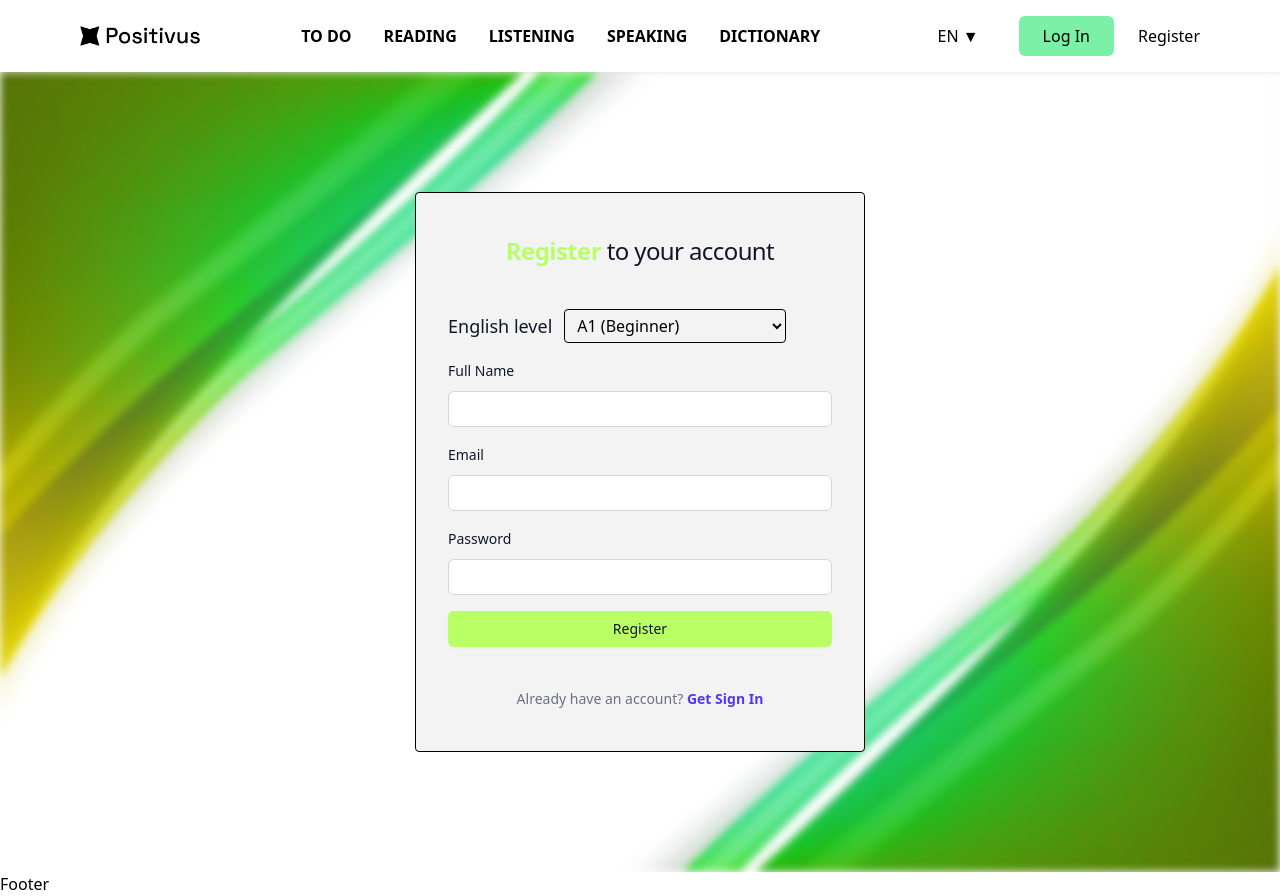
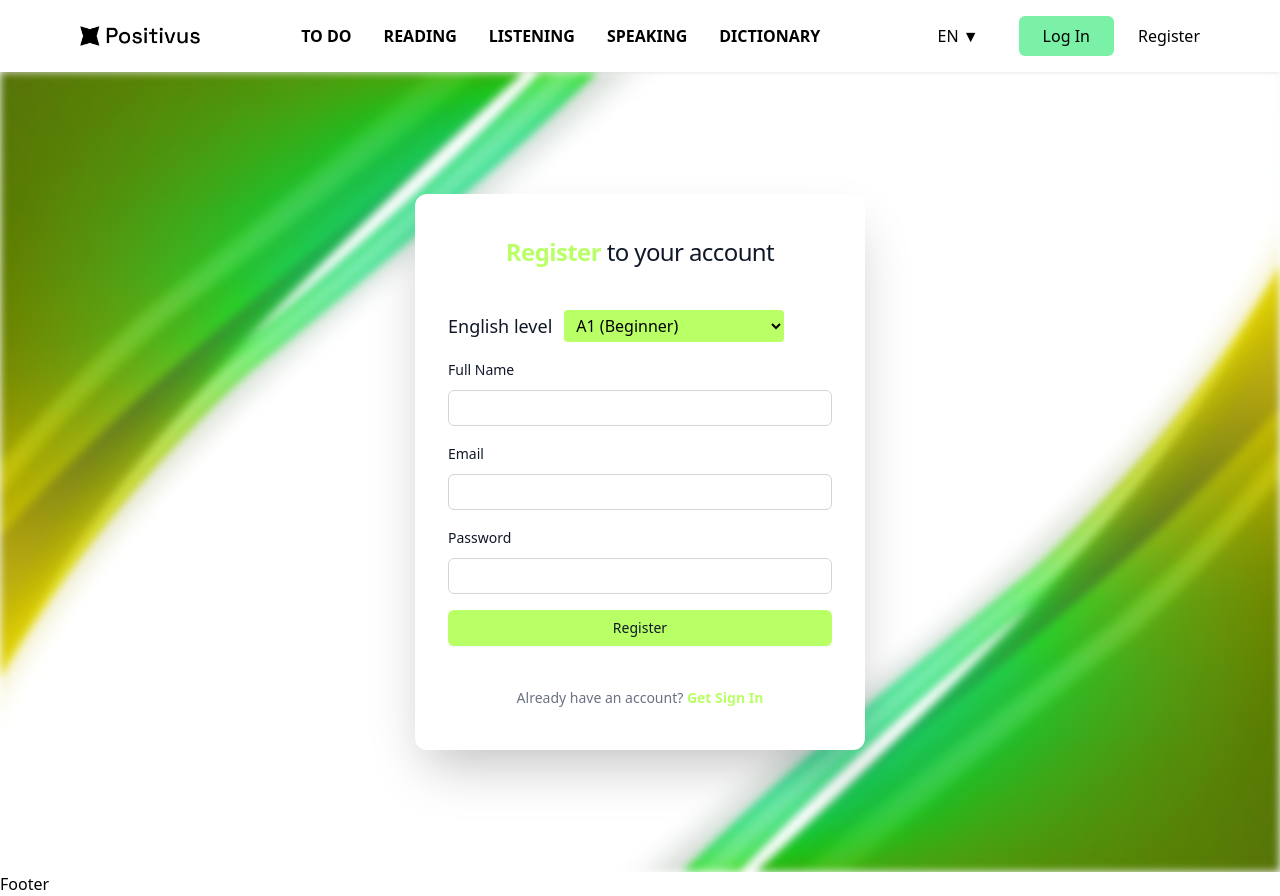
Before and after one commit to KhanTechPro/English_AI, a Next.js app: page /register in a window 1280 px wide. Built offline with nearby package versions, Linux system fonts and the light colour scheme.

Commit message:
aut page succesfully designed

```diff
--- a/app/globals.css
+++ b/app/globals.css
@@ -12,15 +12,15 @@ html, body {
     box-sizing: border-box;
 }
 
-.color-main {
+.text-main {
     color: var(--main);
 }
 
-.color-dark {
+.text-dark {
     color: var(--dark);
 }
 
-.color-light {
+.text-light {
     color: var(--light);
 }
 
@@ -44,3 +44,7 @@ html, body {
 .btn-register:hover {
     background-color: rgb(181, 245, 103);
 }
+
+.text-hover:hover {
+    color: rgb(158, 253, 42);
+}
--- a/app/login/page.tsx
+++ b/app/login/page.tsx
@@ -6,10 +6,10 @@ const page = () => {
         <div>
             <div className="flex min-h-screen flex-1 flex-col justify-center items-center px-6 py-12 lg:px-8 relative">
                 <Image src={bgAuth} alt="Background" className="w-full h-full absolute z-0 blur-xs hover:blur-none transition" />
-                <div className="border rounded bg-light w-[450px] pb-10 z-10">
+                <div className="rounded-xl bg-white shadow-2xl w-[450px] pb-10 z-10">
                     <div className="sm:mx-auto sm:w-full sm:max-w-sm">
                         <h2 className="mt-10 text-center text-2xl/9 tracking-tight text-gray-900">
-                            <span className="color-main font-bold">Sign In</span> to your account
+                            <span className="text-main font-bold">Sign In</span> to your account
                         </h2>
                     </div>
 
@@ -38,7 +38,7 @@ const page = () => {
                                         Password
                                     </label>
                                     <div className="text-sm">
-                                        <a href="#" className="font-semibold text-indigo-600 hover:text-indigo-500">
+                                        <a href="#" className="font-semibold text-main text-hover">
                                             Forgot password?
                                         </a>
                                     </div>
@@ -67,7 +67,7 @@ const page = () => {
 
                         <p className="mt-10 text-center text-sm/6 text-gray-500">
                             Don't have an account yet?{' '}
-                            <a href="/register" className="font-semibold text-indigo-600 hover:text-indigo-500">
+                            <a href="/register" className="font-semibold text-main text-hover">
                                 Get Register
                             </a>
                         </p>
--- a/app/register/page.tsx
+++ b/app/register/page.tsx
@@ -8,10 +8,10 @@ const page = () => {
         <div>
             <div className="flex min-h-screen flex-1 flex-col justify-center items-center px-6 py-12 lg:px-8 relative">
                 <Image src={bgAuth} alt="Background" className="w-full h-full absolute z-0 blur-xs hover:blur-none transition" />
-                <div className="border rounded bg-light w-[450px] pb-10 z-10">
+                <div className="rounded-xl bg-white shadow-2xl w-[450px] pb-10 z-10">
                     <div className="sm:mx-auto sm:w-full sm:max-w-sm">
                         <h2 className="mt-10 text-center text-2xl/9 tracking-tight text-gray-900">
-                            <span className="color-main font-bold">Register</span>  to your account
+                            <span className="text-main font-bold">Register</span>  to your account
                         </h2>
                     </div>
 
@@ -21,7 +21,7 @@ const page = () => {
                                 <label htmlFor="englishLevel" className="block text-lg font-medium text-gray-900">
                                     English level
                                 </label>
-                                <select id="englishLevel" defaultValue="a1" className="border rounded px-2 py-1 ">
+                                <select id="englishLevel" defaultValue="a1" className="bg-main rounded px-2 py-1 ">
                                     <option value="none">No Knowledge</option>
                                     <option value="basic">Basic (Amateur)</option>
                                     <option value="a1">A1 (Beginner)</option>
@@ -95,7 +95,7 @@ const page = () => {
 
                         <p className="mt-10 text-center text-sm/6 text-gray-500">
                             Already have an account?{' '}
-                            <a href="/login" className="font-semibold text-indigo-600 hover:text-indigo-500">
+                            <a href="/login" className="font-semibold text-main text-hover">
                                 Get Sign In
                             </a>
                         </p>
```
